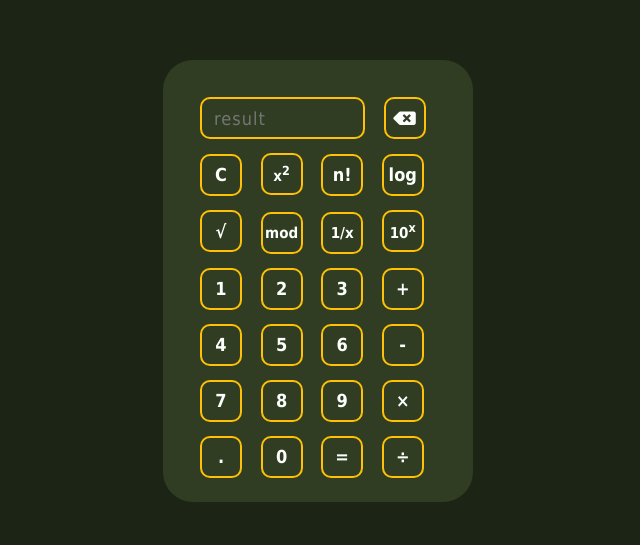
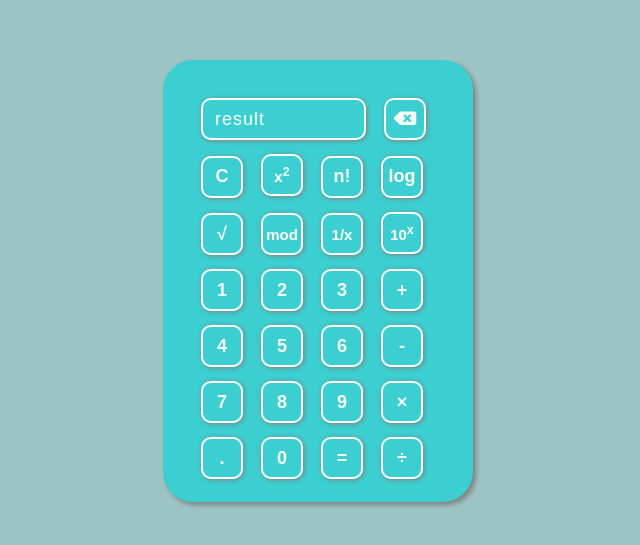
Before and after one commit to sh-alireza/calculator, a plain HTML site: page index.html in a window 1280 px wide. Shown: the part 119-664 px from the top of the page, without its empty margins (317-957 px from the left). Drawn offline with Linux system fonts and the light colour scheme.

Commit message:
Update styles.css

```diff
--- a/styles.css
+++ b/styles.css
@@ -4,13 +4,12 @@
     border: 0;
     outline: 0;
     box-sizing: border-box;
-    font-family: Tahoma,sans-serif;
 }
 body {
     display: flex;
     justify-content: center;
     align-items: center;
-    background: #1c2415;
+    background: #9dc4c4;
 }
 .calc{
     position: fixed;
@@ -22,8 +21,15 @@ body {
     width: 310px;
     height: 442px;
     padding: 30px;
-    background: #303d23;
+    background: #3bcfd1;
     border-radius: 30px;
+    border: 1px solid #3bcfd1;
+    box-shadow: 3px 3px 5px gray;
+    transition: all 0.5s ease;
+}
+.calc:hover{
+    box-shadow: 3px 3px 15px gray;
+    transition: all 0.5s ease;
 }
 .calc input{
     margin: 7px 7px;
@@ -36,7 +42,16 @@ body {
     letter-spacing: 1px;
     background: transparent;
     border-radius: 10px;
-    border: 2px solid #ffc107;
+    border: 2px solid #ffffff;
+    box-shadow: 1px 1px 5px gray;
+    transition: all 0.5s ease;
+}
+.calc input::placeholder{
+    color: #ffffff;
+}
+.calc input:focus{
+    box-shadow: 1px 1px 10px gray;
+    transition: all 0.5s ease;
 }
 .calc button{
     cursor: pointer;
@@ -47,11 +62,14 @@ body {
     font-weight: bold;
     background: transparent;
     border-radius: 10px;
-    border: 2px solid #ffc107;
+    border: 2px solid #ffffff;
     transition: all 0.5s;
     color: #fdfffc;
+    box-shadow: 1px 1px 5px gray;
 }
 .calc button:hover{
-    color: #303d23;
-    background: #ffc107;
+    box-shadow: 1px 1px 10px gray;
+    transition: all 0.5s ease;
+    color: #3bcfd1;
+    background: #ffffff;
 }
```
